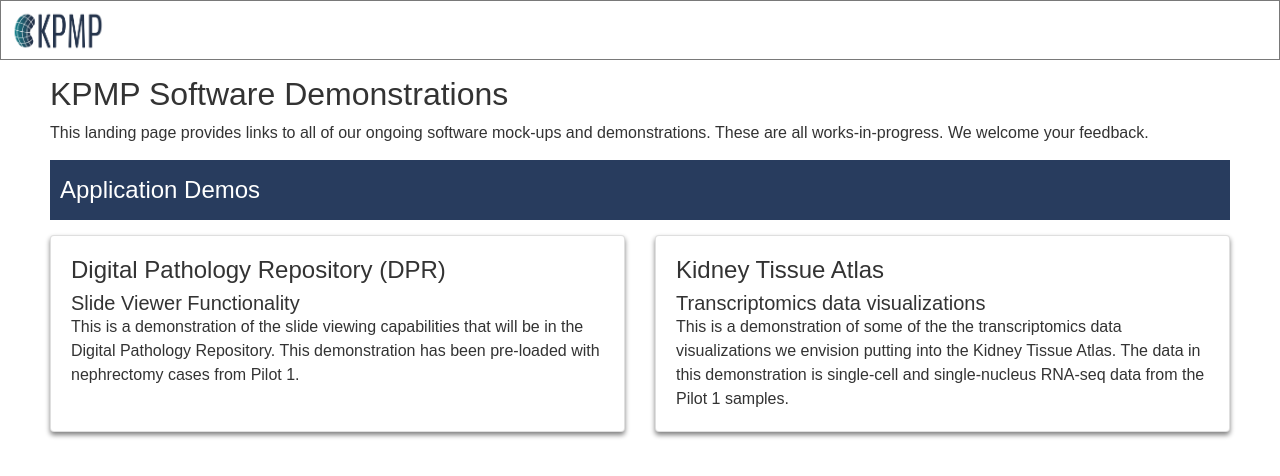
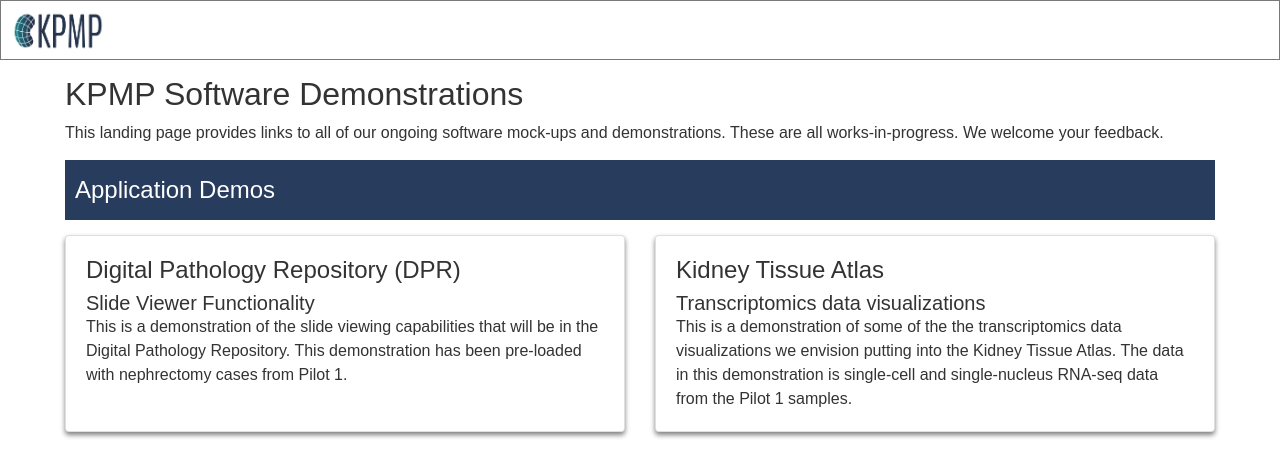
Before and after one commit to KPMP/circinus, a React (Create React App) app: page / in a window 1280 px wide. Shown: the top 476 px of the page. Built offline with nearby package versions, Linux system fonts and the light colour scheme.

Commit message:
KPMP-541: fix ie display issues

```diff
--- a/public/index.html
+++ b/public/index.html
@@ -19,7 +19,7 @@
       work correctly both with client-side routing and a non-root public URL.
       Learn how to configure a non-root public URL by running `npm run build`.
     -->
-    <title>React App</title>
+    <title>KPMP Demos</title>
   </head>
   <body>
     <noscript>
--- a/src/index.css
+++ b/src/index.css
@@ -54,8 +54,13 @@
   #demo-site .card-header {
     background-color: white;
     border-bottom: none; }
+  #demo-site .card-deck {
+    flex: 1 1 auto; }
   #demo-site .card {
     box-shadow: 0px 3px 5px gray; }
+  #demo-site .row {
+    margin-left: 0px !important;
+    margin-right: 0px !important; }
 
 #app-links {
   margin-top: 15px; }
--- a/src/index.scss
+++ b/src/index.scss
@@ -72,8 +72,18 @@
 		border-bottom: none;
 	}
 
+	.card-deck {
+		flex: 1 1 auto;
+	}
+
 	.card {
 		box-shadow: 0px 3px 5px gray;
+
+	}
+
+	.row {
+		margin-left: 0px !important;
+		margin-right: 0px !important;
 	}
 }
 
```
